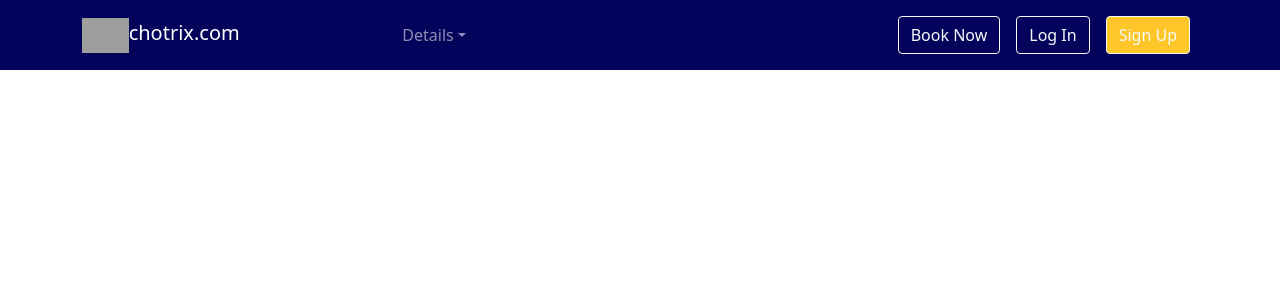
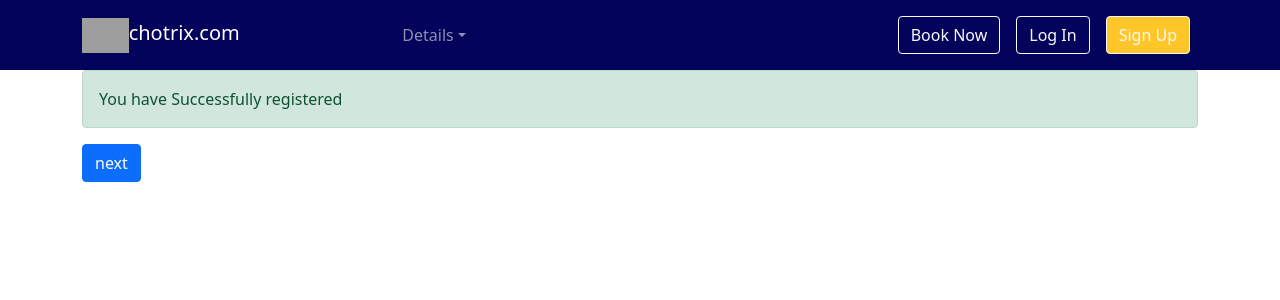
Before and after one commit to JOANITA-51/online-booking, a React (Create React App) app: page /success in a window 1280 px wide. Shown: the top 300 px of the page. Built offline with nearby package versions, Linux system fonts and the light colour scheme; grey boxes are pictures that could not be loaded.

Commit message:
confirmation

```diff
--- a/src/App.js
+++ b/src/App.js
@@ -12,6 +12,7 @@ import Submit from './components/pages/Submit'
 import EditBookNow from './components/pages/EditBookNow';
 import BookNowList from './components/pages/BookNowList';
 import Users from './components/pages/Users';
+import Success from './components/pages/Success'
 
 function App() {
   return (
@@ -30,7 +31,7 @@ function App() {
           <Route path="/edit/:id" elementt={<EditBookNow/>}  />
           <Route path="/list" element={<BookNowList/>} />
           <Route path="/users-list" element={<Users/>}/>
-
+          <Route path="/success" element={<Success/>}/>
         </Routes>
       </Router>
 
--- a/src/components/pages/SignUp.js
+++ b/src/components/pages/SignUp.js
@@ -58,7 +58,7 @@ const SignUp=()=> {
       .then(response=>console.log(response.data))
       .catch(error => console.log(error))
 
-      navigate('/book-now')
+      navigate('/success')
 
   }
 
--- /dev/null
+++ b/src/components/pages/Success.js
@@ -0,0 +1,15 @@
+import React from 'react'
+import { Alert, Button, Container } from 'react-bootstrap'
+import { Link } from 'react-router-dom'
+
+const Success = () => {
+  return (
+    <Container>
+     <Alert variant="success">You have Successfully registered</Alert>
+     <Link to = '/book-now'><Button>next</Button></Link>
+
+    </Container>
+  )
+}
+
+export default Success
```
